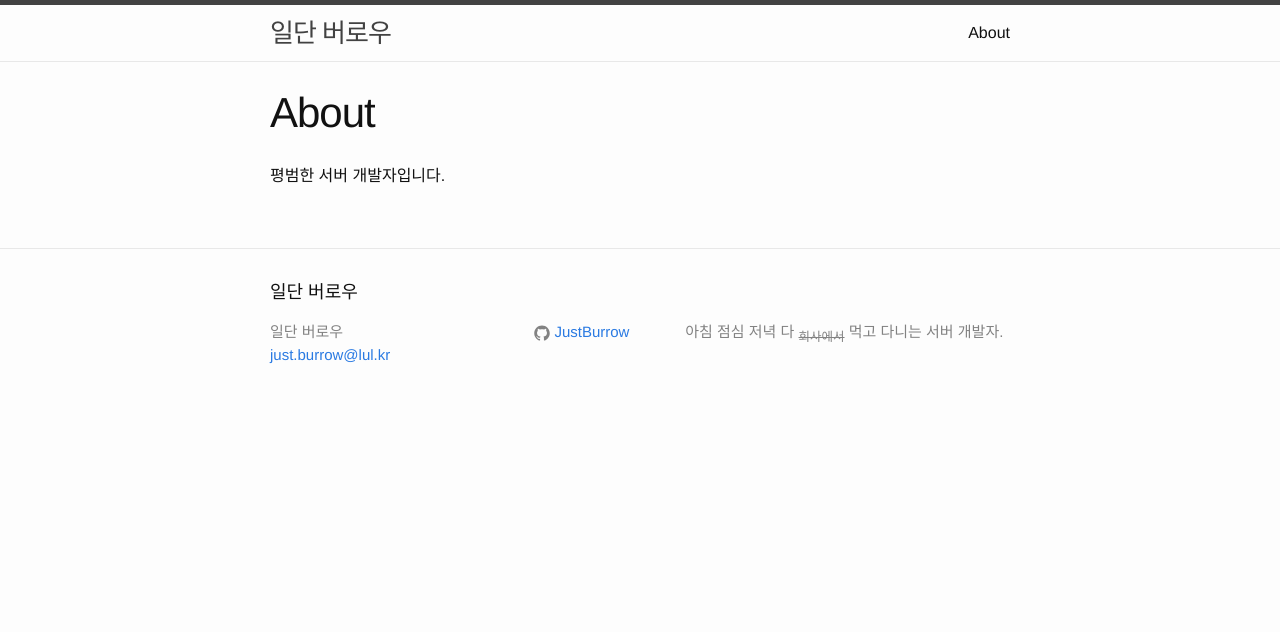
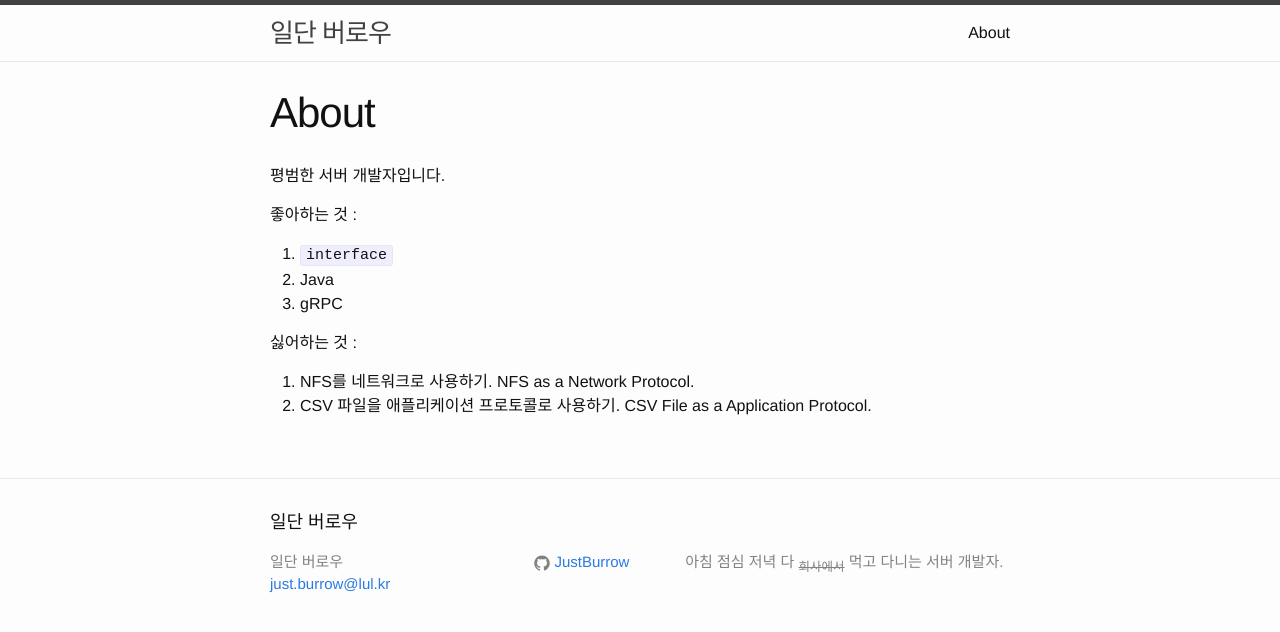
Before and after one commit to JustBurrow/JustBurrow.github.io, a Jekyll site: the page built from about.md, in a window 1280 px wide. Shown: the top 632 px of the page. Built offline with Jekyll 4.4.1, drawn with Linux system fonts in a browser that asks for light colours.

Commit message:
UPDATE : about 페이지.

```diff
--- a/about.md
+++ b/about.md
@@ -5,3 +5,12 @@ permalink: /about/
 ---
 
 평범한 서버 개발자입니다.
+
+좋아하는 것 :
+1. `interface`
+2. Java
+3. gRPC
+
+싫어하는 것 :
+1. NFS를 네트워크로 사용하기. NFS as a Network Protocol.
+2. CSV 파일을 애플리케이션 프로토콜로 사용하기. CSV File as a Application Protocol.
```
